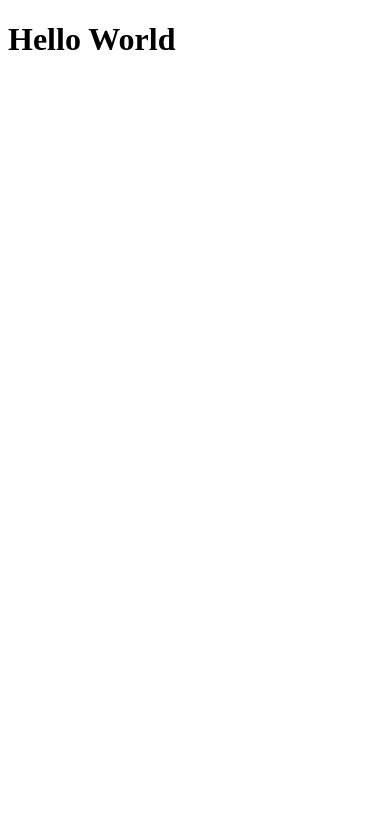
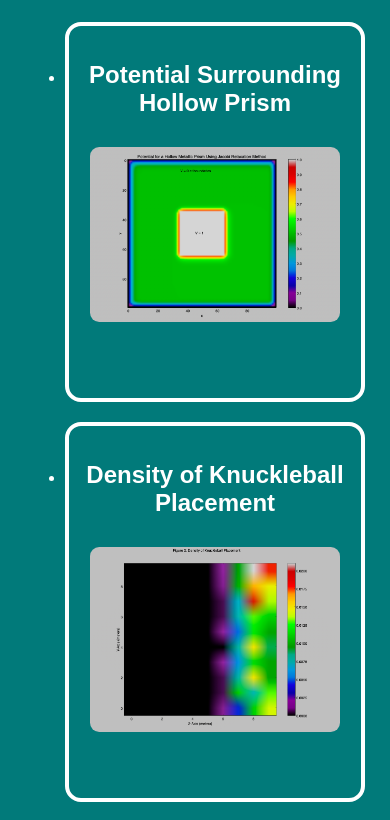
Before and after one commit to licarpen/computational-modeling, a React app: page / in a window 390 px wide. Shown: the top 820 px of the page. Built offline with nearby package versions, Linux system fonts and the light colour scheme.

Commit message:
set up basic frontend with list of computational models and detail page for each model when clicked

```diff
--- a/package.json
+++ b/package.json
@@ -26,7 +26,8 @@
   "license": "ISC",
   "dependencies": {
     "react": "^16.13.1",
-    "react-dom": "^16.13.1"
+    "react-dom": "^16.13.1",
+    "react-router-dom": "^5.1.2"
   },
   "devDependencies": {
     "@babel/core": "^7.9.0",
--- /dev/null
+++ b/src/components/App.css
@@ -0,0 +1,31 @@
+body{
+  margin: auto;
+  padding-bottom: 3vw;
+  background: rgb(1, 122, 122);
+  h1 {
+    font-family: Arial, Helvetica, sans-serif;
+    text-align: center;
+    color: white;
+  }
+
+  p {
+    font-family: Arial, Helvetica, sans-serif;
+    text-align: center;
+    color: white;
+  }
+
+  h2 {
+    font-family: Arial, Helvetica, sans-serif;
+    text-align: center;
+    color: white;
+  }
+
+  li {
+    font-family: Arial, Helvetica, sans-serif;
+    color: white;
+  }
+
+  Link {
+    font-family: Arial, Helvetica, sans-serif;
+  }
+}
--- a/src/components/App.js
+++ b/src/components/App.js
@@ -1,5 +1,16 @@
 import React from 'react';
+import { BrowserRouter as Router, Route, Switch } from 'react-router-dom';
+import PortfolioItem from '../components/portfolio/PortfolioItem';
+import PortfolioList from '../components/portfolio/PortfolioList';
+import './App.css';
 
 export default function App() {
-  return <h1>Hello World</h1>;
+  return (
+    <Router>
+      <Route exact path='/' component={PortfolioList}/>
+      <Switch>
+        <Route path='/:title' component={PortfolioItem} />
+      </Switch>
+    </Router>
+  );
 }
--- /dev/null
+++ b/src/components/portfolio/PortfolioItem.js
@@ -0,0 +1,31 @@
+import React from 'react';
+import styles from './PortfolioItem.css';
+import PropTypes from 'prop-types';
+import { usePortfolio } from '../../hooks/portfolio';
+import { Link } from 'react-router-dom';
+
+const PortfolioItem = ({ match }) => {
+  const { title, image, description, script } = usePortfolio(match.params.title);
+
+  return (
+    <div className={styles.PortfolioItem}>
+      <h2>{title}</h2>
+      <div className={styles.links}>
+        <a href={script} target='_blank' rel='noopener noreferrer' >Code</a>
+        <Link className={styles.Link} to={'/'}>Back</Link>
+      </div>
+      <img src={image}/>
+      <p className={styles.description}>{description}</p>
+    </div>
+  );
+};
+
+PortfolioItem.propTypes = {
+  match: PropTypes.shape({
+    params: PropTypes.shape({
+      title: PropTypes.string.isRequired
+    }).isRequired
+  }).isRequired
+};
+
+export default PortfolioItem;
--- /dev/null
+++ b/src/components/portfolio/PortfolioList.css
@@ -0,0 +1,72 @@
+.PortfolioList{
+  margin: 3vw;
+  border-radius: 1em;
+  display: grid;
+  grid-template-columns: repeat(auto-fit, minmax(310px, 1fr));
+  justify-items: center;
+
+  .Link{
+    text-decoration: none;
+    color: white;
+  }
+
+  .title{
+    font-size: 24px;
+  }
+
+  .card{
+    width: 300px;
+    height: 380px;
+    padding: 6px;
+    padding-top: 15px;
+    padding-bottom: 15px;
+    margin: 10px;
+    border-radius: 1em;
+    border: solid 4px white;
+    box-sizing: border-box;
+  }
+
+  .imgDiv{
+    height: 265px;
+    display: block;
+    margin: auto;
+    margin-bottom: 10px;
+  }
+
+  .card:hover{
+    border: solid 8px white;
+    margin-top: 6px;
+    img{
+      width: 260px;
+      padding: 0px;
+      padding-top: 8px;
+      padding-bottom: 3px;
+    }
+    .imgDiv{
+      margin-bottom: 10px;
+    }
+  }
+
+  img{
+    display: block;
+    margin: auto;
+    width: 250px;
+    border-radius: 1.2em;
+    padding: 10px;
+    transition: width 0.4s;
+  }
+
+  .tech{
+    font-size: 18px;
+    font-weight: none;
+  }
+
+  @media screen and (min-width: 1320px){
+    grid-template-columns: repeat(auto-fit, minmax(350px, 1fr));
+    row-gap: 30px;
+    .card{
+      padding: 20px;
+      width: 320px;
+    }
+  }
+}
--- /dev/null
+++ b/src/components/portfolio/PortfolioList.js
@@ -0,0 +1,26 @@
+import React from 'react';
+import styles from './PortfolioList.css';
+import { Link } from 'react-router-dom';
+import { models } from '../../data/models';
+
+const PortfolioList = () => {
+  const portfolioItemElements = models.map(item => (
+    <li key={item.title} className={styles.card}>
+      <Link className={styles.Link} to={`/${item.title}`}>
+        <h2 className={styles.title}>{item.title}</h2>
+        <div className={styles.imgDiv}>
+          <img src={item.image}/>
+        </div>
+      </Link>
+    </li>
+
+  ));
+
+  return (
+    <ul className={styles.PortfolioList}>
+      {portfolioItemElements}
+    </ul>
+  );
+};
+
+export default PortfolioList;
--- a/src/data/models.js
+++ b/src/data/models.js
@@ -5,7 +5,7 @@ import radioactive_rk from '../assets/radioactive_rk.png';
 import prism from '../assets/prism.png';
 import chaos_pendula from '../assets/chaos_pendula.png';
 import knuckleball from '../assets/knuckleball.png';
-import quadrature from '../assets/quadtrature.png';
+import quadrature from '../assets/quadrature.png';
 import randomwalk from '../assets/randomwalk.png';
 import guitar from '../assets/guitar.png';
 import noise from '../assets/noise.png';
--- /dev/null
+++ b/src/hooks/portfolio.js
@@ -0,0 +1,7 @@
+import { models } from '../data/models';
+
+export const usePortfolio = title => {
+  const portfolioItem = models.find(item => item.title === title);
+
+  return portfolioItem;
+};
```
Also changed, not shown: src/components/portfolio/PortfolioItem.css (added), 2 other files (tests, documents, lock files or other folders).
